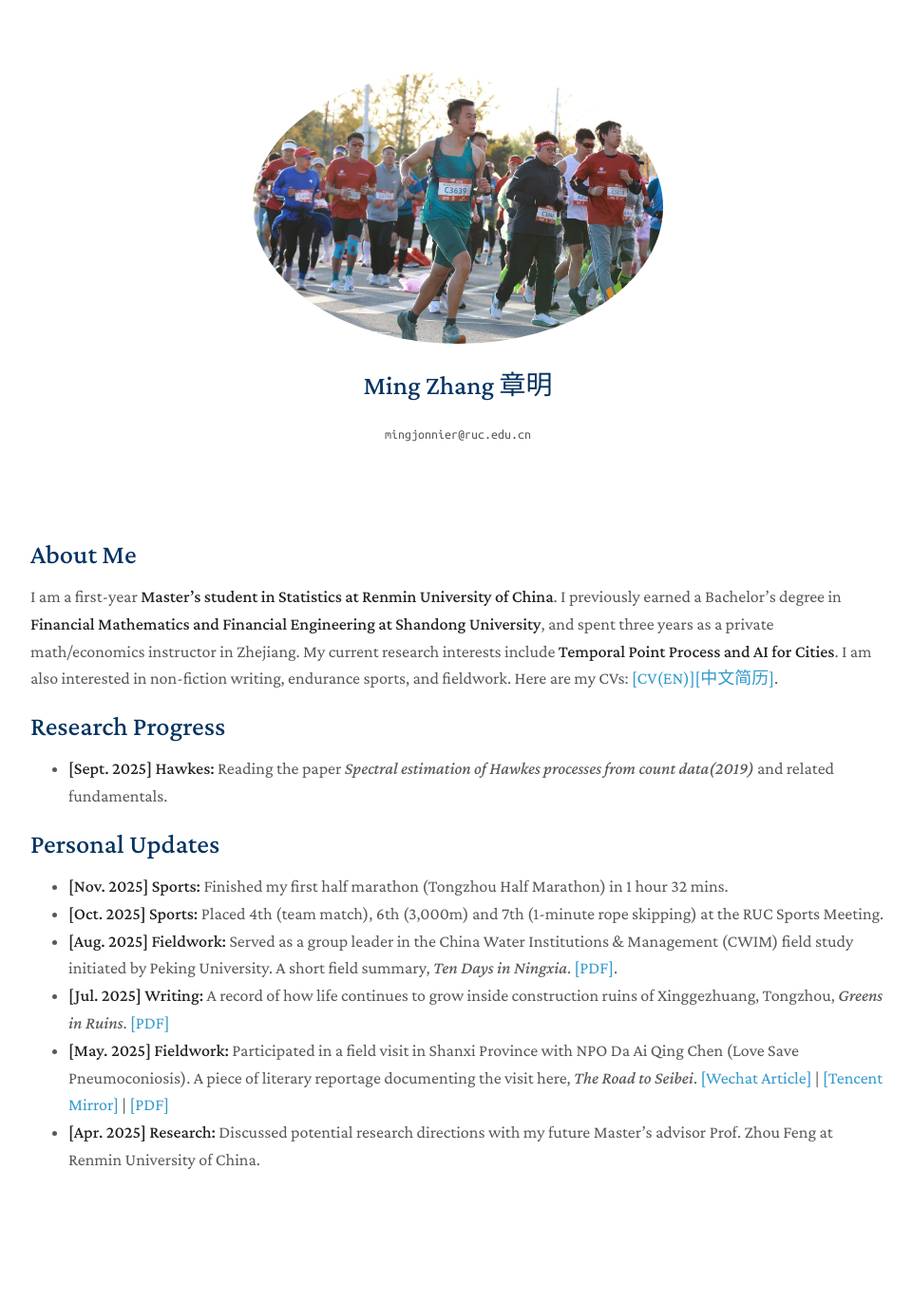
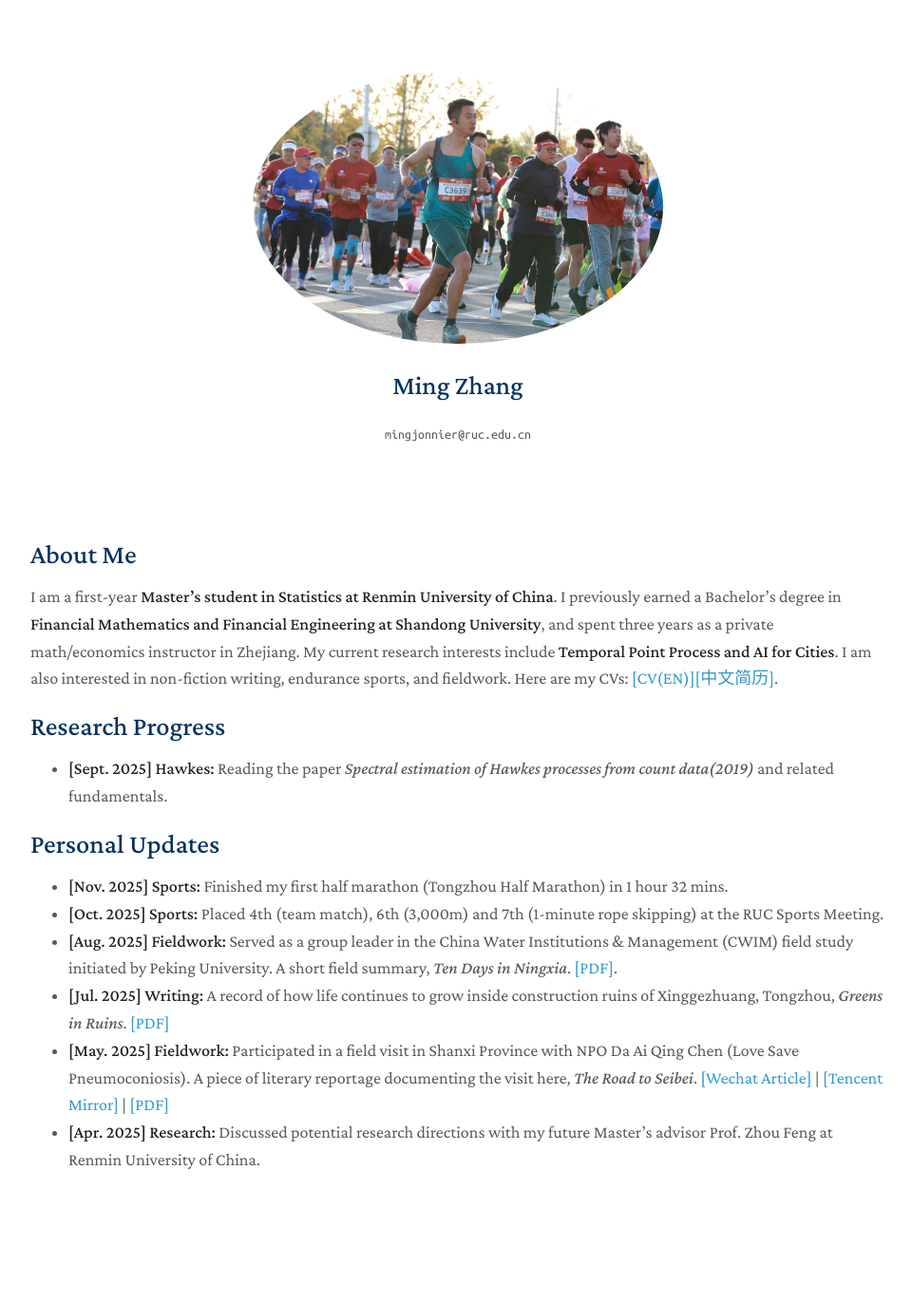
Before and after one commit to zhangming4153/zhangming4153.github.io, a Jekyll site: the page built from index.md, in a window 1280 px wide. Shown: the whole page at 95% size, without its empty margins (158-1118 px from the left). Built offline with Jekyll 4.4.1, drawn with Linux system fonts in a browser that asks for light colours; a style sheet for code colours, icons or effects is not loaded; our own code applies the rules of GitHub Pages for plain Markdown files.

Commit message:
Update _config.yml

```diff
--- a/_config.yml
+++ b/_config.yml
@@ -1,5 +1,5 @@
 # Basic Information
-title: Ming Zhang 章明
+title: Ming Zhang
 # position: Master’s Student
 # affiliation: Renmin University of China
 email: mingjonnier@ruc.edu.cn
```
